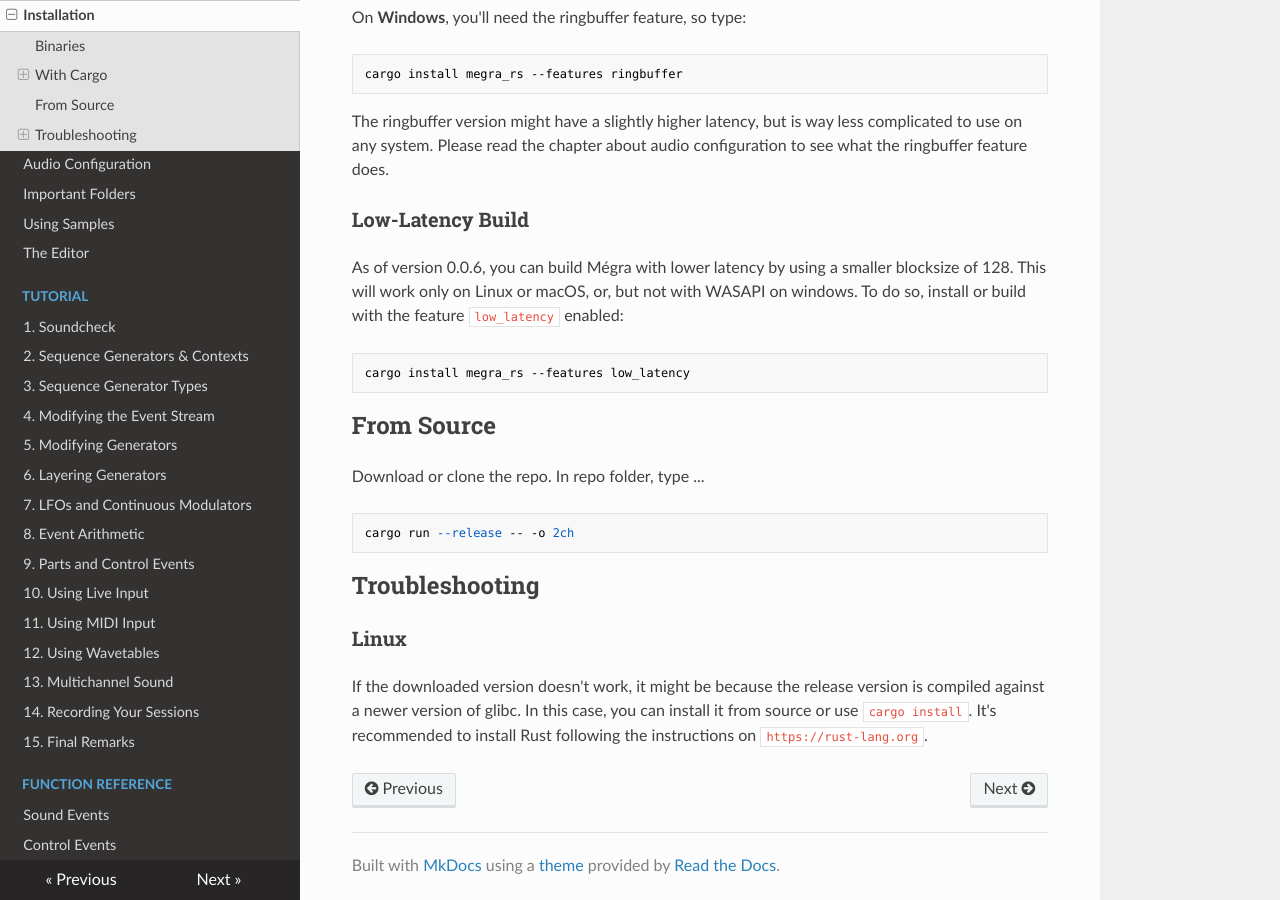
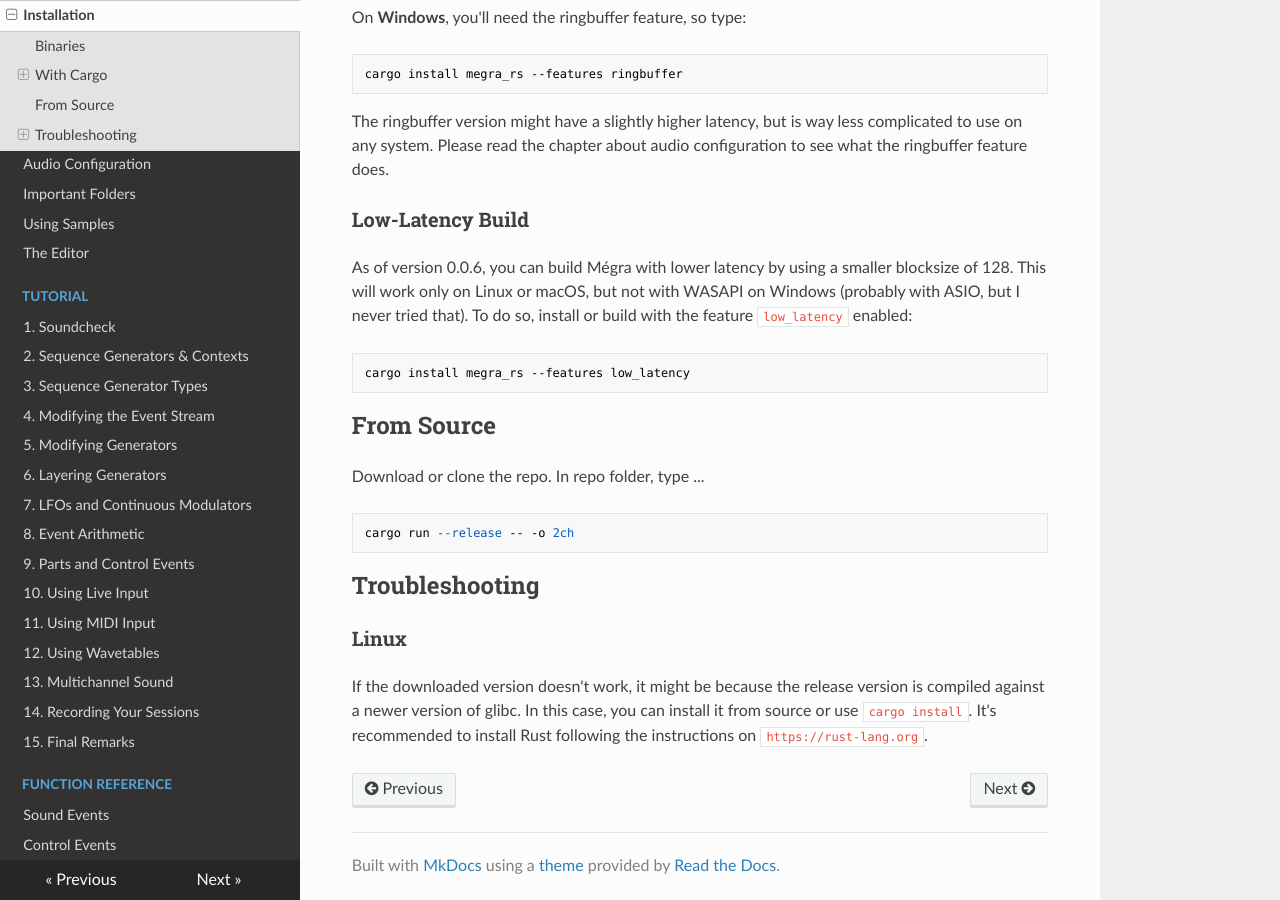
Before and after one commit to the-drunk-coder/megra-doc, an MkDocs documentation site: the page built from docs/installation.md, in a window 1280 px wide and 900 px high, scrolled down 783 px. Built offline with MkDocs 1.6.1, drawn with Linux system fonts in a browser that asks for light colours; nearby versions of some CDN libraries.

Commit message:
another hint

````diff
--- a/docs/installation.md
+++ b/docs/installation.md
@@ -32,8 +32,8 @@ Please read the chapter about audio configuration to see what the ringbuffer fea
 ### Low-Latency Build
 
 As of version 0.0.6, you can build Mégra with lower latency by using a smaller blocksize of 128. This will
-work only on Linux or macOS, or, but not with WASAPI on windows. To do so, install or build with the feature
-`low_latency` enabled:
+work only on Linux or macOS, but not with WASAPI on Windows (probably with ASIO, but I never tried that).
+To do so, install or build with the feature `low_latency` enabled:
 
 ```bash
 cargo install megra_rs --features low_latency
````
